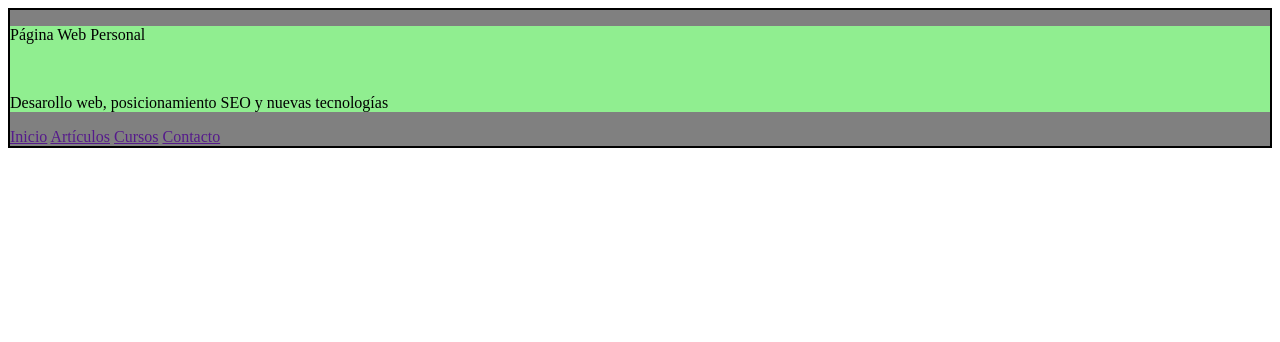
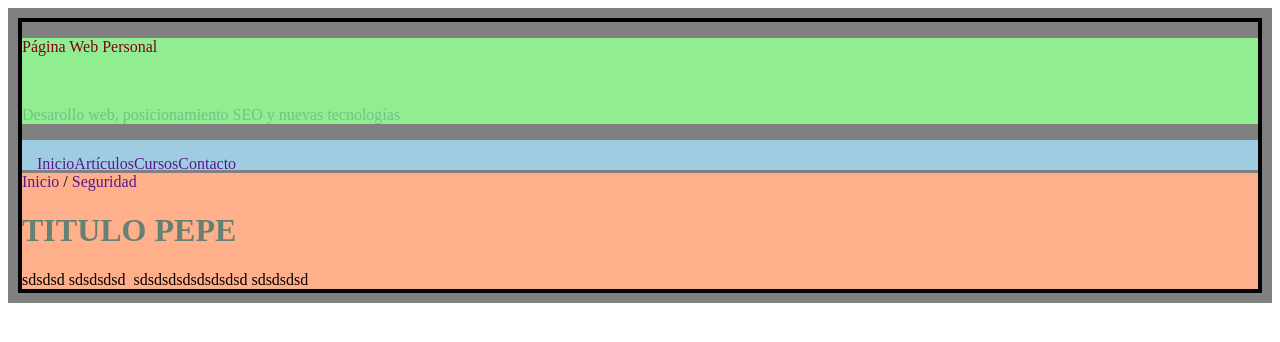
Before and after one commit to manuelchacon07/mcd_lm1819, a PHP site: page / in a window 1280 px wide. Shown: the top 342 px of the page. Run offline with PHP 8.4, Linux system fonts and the light colour scheme.

Commit message:
10/12/18

```diff
--- a/Ejercicio8/index.html
+++ b/Ejercicio8/index.html
@@ -9,29 +9,52 @@
 </head>
 <body>
     <div id="fondo-web">
-        <div id="general">
-            <div id="cabecera">
-                <div class="foto"></div>
-                <div id="texto">
+        <div id="general" style="margin:0%; border: solid black 4px; background: gray;">
+            <div id="cabecera" style="margin: 0%">
+                <div id="texto" style="background: lightgreen; margin: 0%;">
                     <p id="titulo">Página Web Personal</p>
                     <br>
                     <p id="subtitulo">Desarollo web, posicionamiento SEO y nuevas tecnologías</p>
                 </div>
             </div>
             <div class="navegador">
-                <a href="">Inicio</a>
-                <a href="">Artículos</a>
-                <a href="">Cursos</a>
-                <a href="">Contacto</a>
+                <nav>
+                    <div class="pagina">
+                        <a href="">Inicio</a>
+                    </div>
+                    <div class="pagina">
+                        <a href="">Artículos</a>
+                    </div>
+                    <div class="pagina">
+                        <a href="">Cursos</a>
+                    </div>
+                    <div class="pagina">
+                        <a href="">Contacto</a>
+                    </div>
+                </nav>
             </div>
             <div id="cuerpo">
                 <div class="articulo">
-                    <div class="navegador"></div>
-                    <div class="articulo"></div>
-                    <div class="foto"></div>
+                    <div>
+                        <a href="">Inicio</a>
+                        /
+                        <a href="">Seguridad</a>
+                    </div>
+                    <div class="">
+                        <header>
+                            <h1>TITULO PEPE</h1>
+                        </header>
+                        <article>
+                            sdsdsd
+                            sdsdsdsd
+                            <img class="foto" src="" alt="">
+                            sdsdsdsdsdsdsdsd
+                            sdsdsdsd
+                        </article>
+                        <footer></footer>
+                    </div>
                 </div>
                 <div id="barra-lateral">
-
                     <div>
                         <div></div>
                         <div></div>
@@ -44,7 +67,6 @@
                         <div></div>
                         <div></div>
                     </div>
-
                 </div>
             </div>
         </div>
--- a/Ejercicio8/main.css
+++ b/Ejercicio8/main.css
@@ -1,14 +1,18 @@
 #fondo-web {
     background: gray;
+    margin: 0%;
+    padding: 10px;
 }
 
-#general {
-    border: solid black 2px;
-
+#{
+    border: solid black 4px;
+    padding: 0%;
 }
 
-#cabecera {
+# {
     background: lightgreen;
+    margin: 0%;
+    padding: 0%;
 }
 
 #foto {
@@ -16,11 +20,56 @@
 }
 
 #texto {
+    margin: 0%;
+}
+
+#titulo {
+    color: rgb(128, 0, 24);
 
 }
 
-#titulo {
-
+#subtitulo {
+    color: rgb(118, 192, 136);
 }
 
-#subtitulo {}
+.navegador {
+    background: rgb(160, 204, 227);
+    color: rgb(89, 142, 178);
+    padding: 15px;
+    margin: 0%;
+}
+.pagina {
+    float: left;
+}
+.fgfgpagina {
+    border: 1px solid rgb(141, 184, 206);
+    padding: 5px;
+    margin: 0%;
+    float: left;
+    position: relative;
+}
+a:link, a:visited, a:active {
+    text-decoration:none;
+}
+
+#cuerpo {
+    background: rgb(254, 247, 188);
+    clear: both;
+}
+.articulo {
+    background: rgb(255, 175, 138);
+}
+.articulo h1 {
+    color: rgb(100, 129, 115);
+}
+.articulo .navegador {
+    background: rgb(248, 169, 131);
+    border: 1px solid rgb(236, 157, 120);
+    color: rgb(100, 129, 115);
+}
+.foto {
+    background: rgb(205, 116, 82);
+}
+footer {
+    background: rgb(249, 171, 132);
+}
```
